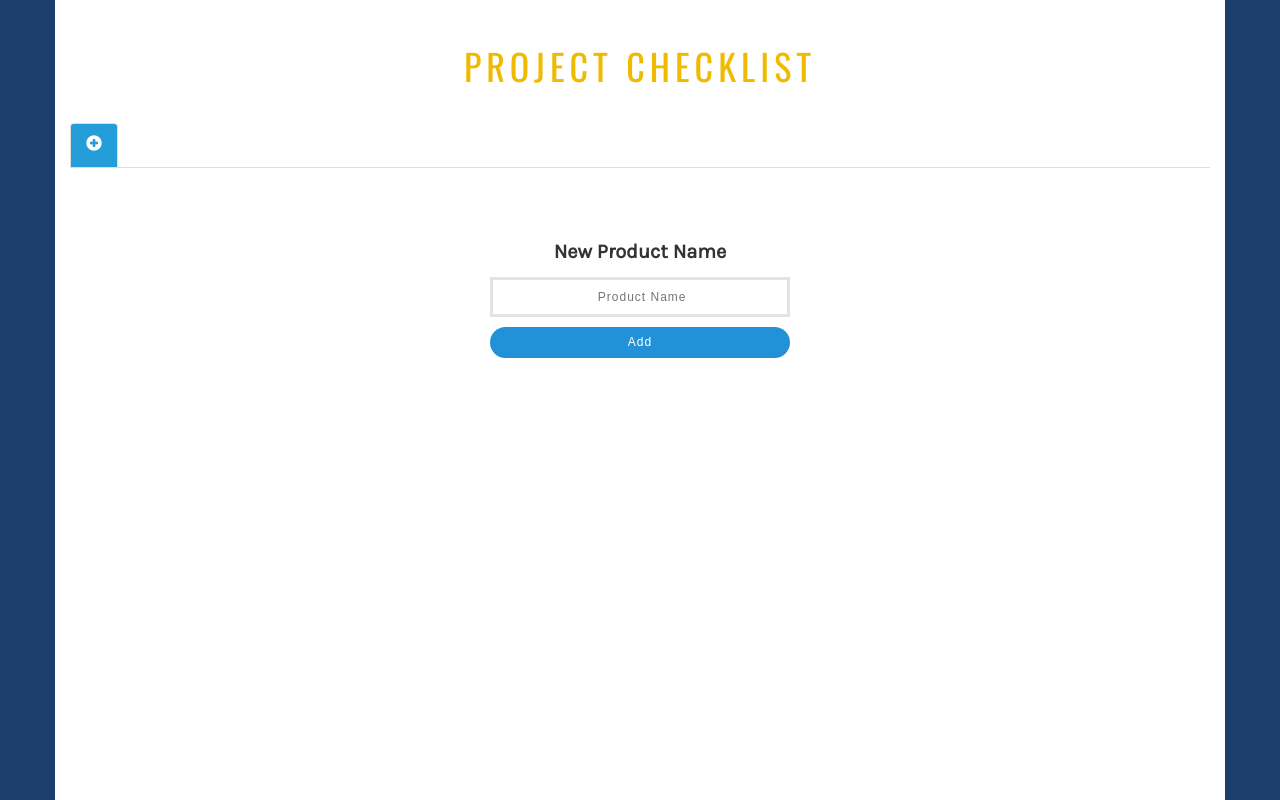
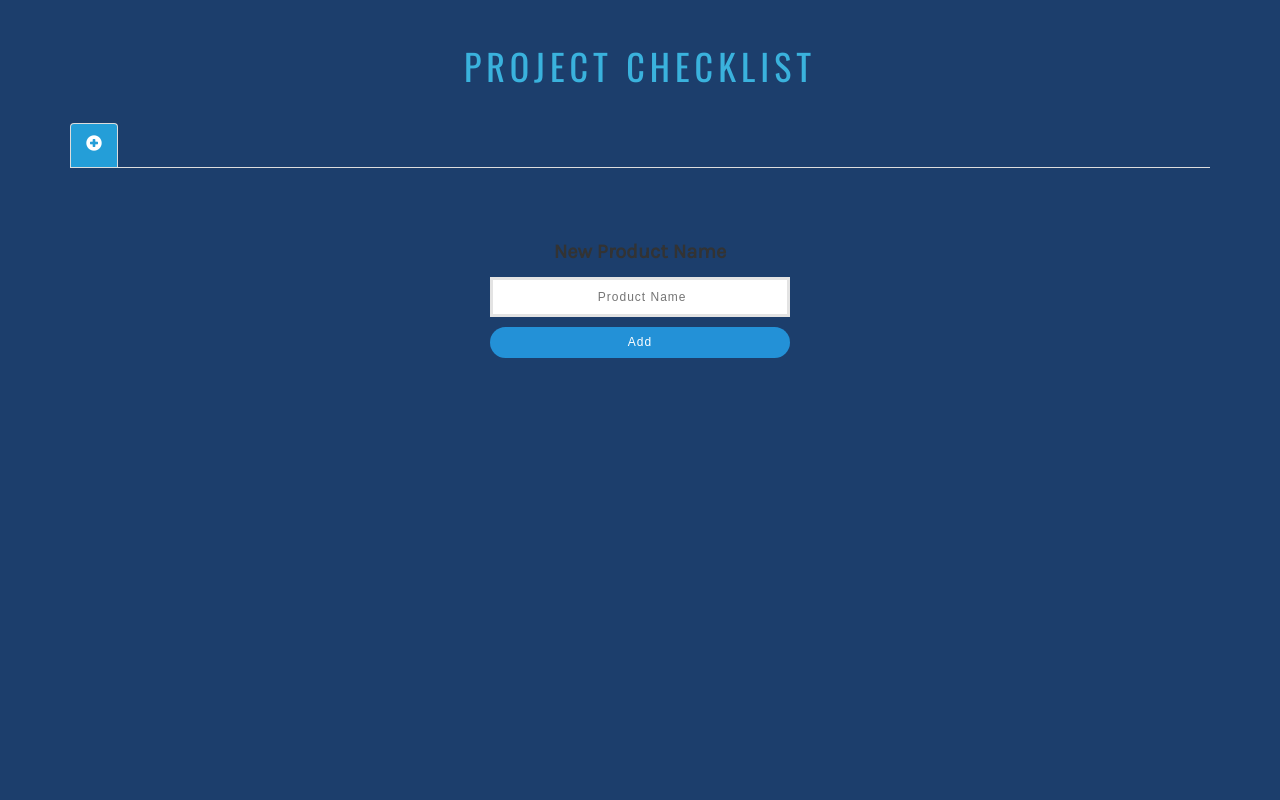
Before and after one commit to frfroylan/project_checklist, a plain HTML site: page index.html in a window 1280 px wide. Drawn offline with nearby package versions, Linux system fonts and the light colour scheme.

Commit message:
updated styles

```diff
--- a/styles.css
+++ b/styles.css
@@ -3,7 +3,7 @@ body {
 	height: 100%;
 	background-color: #1C3E6C;
 }
-.container {
+.container-fluid {
 	background-color: #fff;
 	display:block;
 	overflow:auto;
@@ -23,7 +23,7 @@ p.headertext{
 	font-family: 'Oswald';
 	text-transform: uppercase;
 	font-size: 36px;
-	color:#F0BA00;
+	color:#3AB2DD;
 	letter-spacing: 5px;
 }
 /* Red exit button */
@@ -41,7 +41,7 @@ ul.nav {
 {
   	background-color: #fff;
   	border-bottom: #E3E3E3;
-  	color:#CFCFCF;
+  	color:#249ED8;
   	font-weight: 600;
   	font-family: 'Source Sans Pro', sans-serif;
 	font-size: 16px;
```
